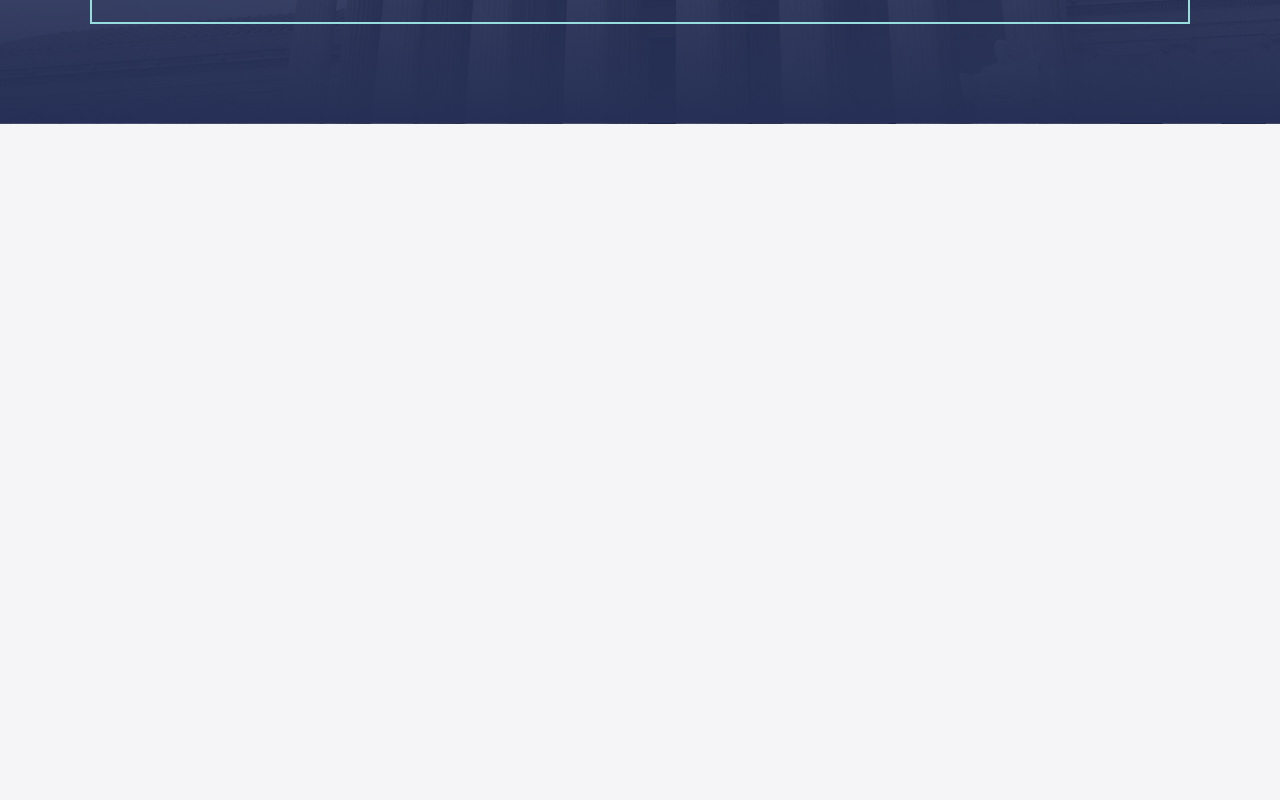
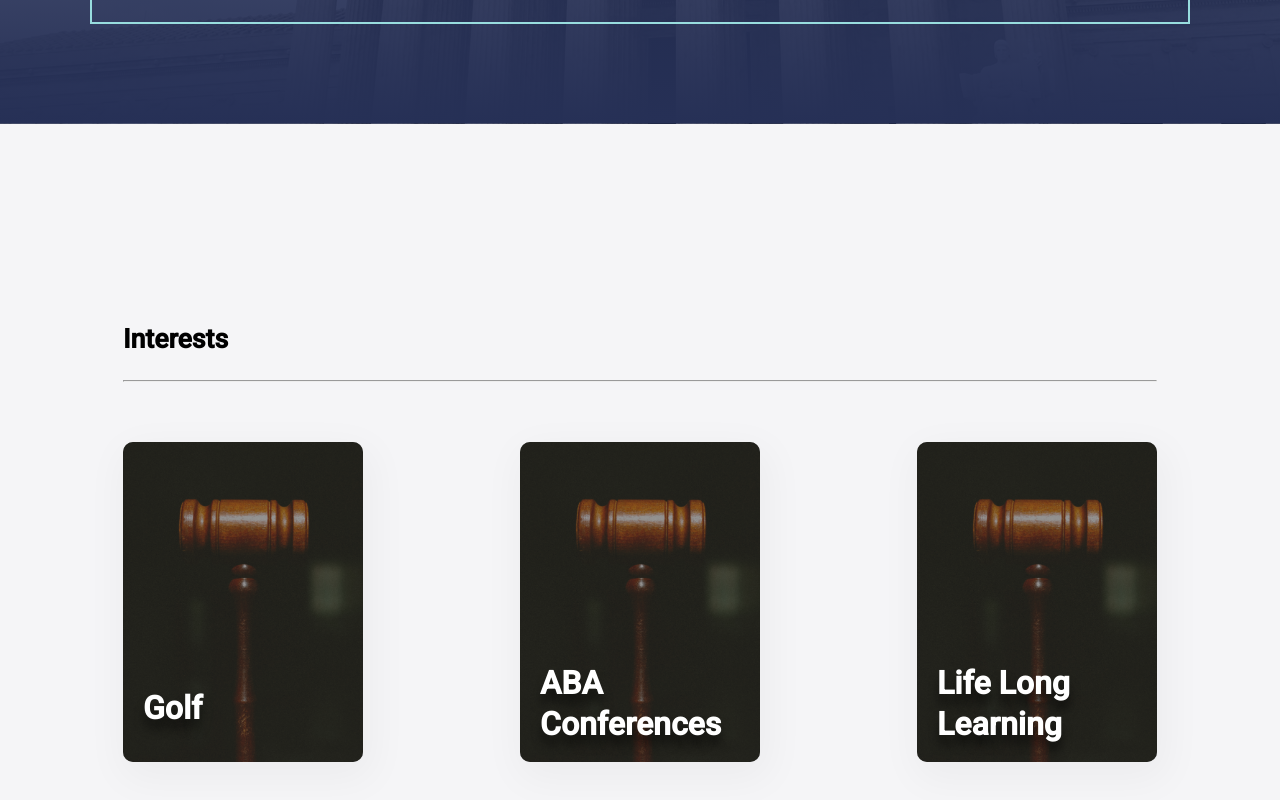
Before and after one commit to tyler-morales/client-george, a Vue app: page / in a window 1280 px wide. Shown: the part 3893-4693 px from the top of the page. Before the commit the page ends 4217 px from the top, so only its background shows below. Built offline with nearby package versions, Linux system fonts and the light colour scheme.

Commit message:
🗃  Add mock data

```diff
--- a/src/App.vue
+++ b/src/App.vue
@@ -11,6 +11,9 @@
         <Quote :quote="quote" />
         <Stats :stats="stats" />
       </div>
+      <div class="gap">
+        <Interests :interests="interests" />
+      </div>
     </main>
   </div>
 </template>
@@ -22,6 +25,7 @@ import History from '@/components/History'
 import Awards from '@/components/Awards'
 import Quote from '@/components/Quote'
 import Stats from '@/components/Stats'
+import Interests from '@/components/Interests'
 
 export default {
   name: 'App',
@@ -32,6 +36,7 @@ export default {
     Awards,
     Quote,
     Stats,
+    Interests,
   },
   data() {
     return {
@@ -102,6 +107,25 @@ export default {
         ],
         backgroundImage: require('../src/assets/courthouse.jpg'),
       },
+      interests: {
+        interestList: [
+          {
+            name: 'Golf',
+            description: 'I like golf and to golf is to like me!',
+            image: require('../src/assets/hero.jpg'),
+          },
+          {
+            name: 'ABA Conferences',
+            description: 'I like golf and to golf is to like me!',
+            image: require('../src/assets/hero.jpg'),
+          },
+          {
+            name: 'Life Long Learning',
+            description: 'I like golf and to golf is to like me!',
+            image: require('../src/assets/hero.jpg'),
+          },
+        ],
+      },
     }
   },
 }
```
